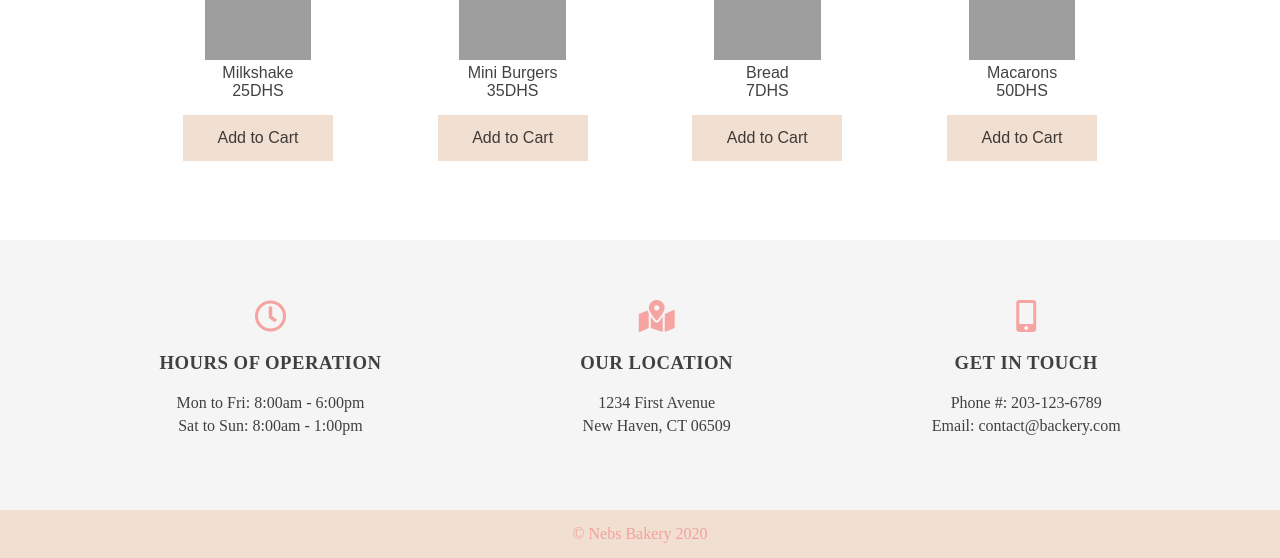
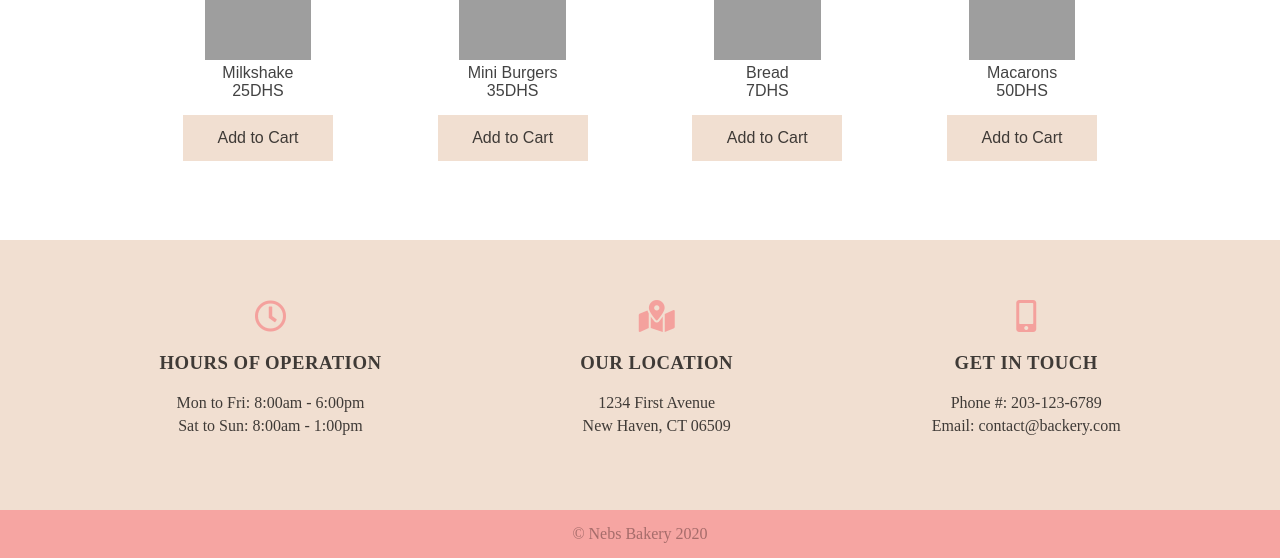
Before and after one commit to ImanIra0ui/Bakery-Web-Application, a Django app: page / in a window 1280 px wide. Shown: the part 1541-2099 px from the top of the page. Run offline with Django 3.2, Linux system fonts and the light colour scheme; grey boxes are pictures that could not be loaded.

Commit message:
minor color changes

```diff
--- a/nebs/main/static/style.css
+++ b/nebs/main/static/style.css
@@ -160,7 +160,7 @@ html{
 
 .info{
     margin-top: -50px;
-    background-color: whitesmoke;
+    background-color: #f1dfd1;
     padding: 60px;
     display: flex;
     justify-content: space-around;
@@ -193,11 +193,11 @@ html{
 }
 
 footer{
-    background-color:#f1dfd1;
+    background-color:rgba(245, 151, 148, 0.863);
     padding: 15px;
     width: 100%;
     text-align: center;
-    color: rgba(245, 151, 148, 0.863);
+    color: rgba(153, 99, 97, 0.863);
 }
 
 @media all and (max-width:1000px){
```
